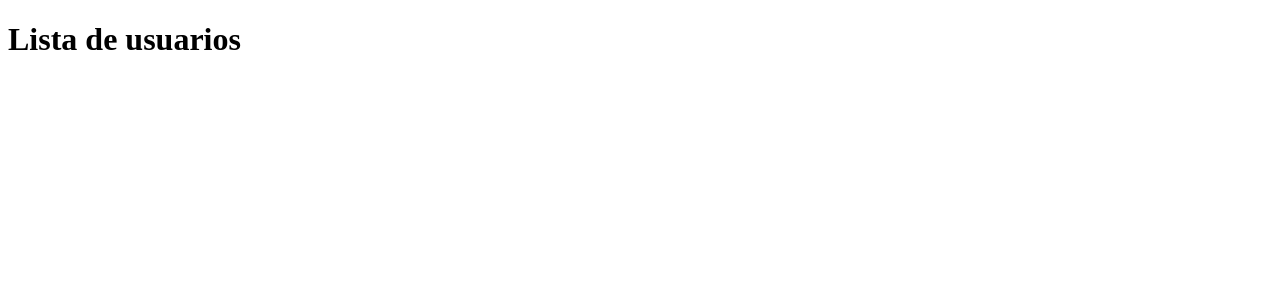
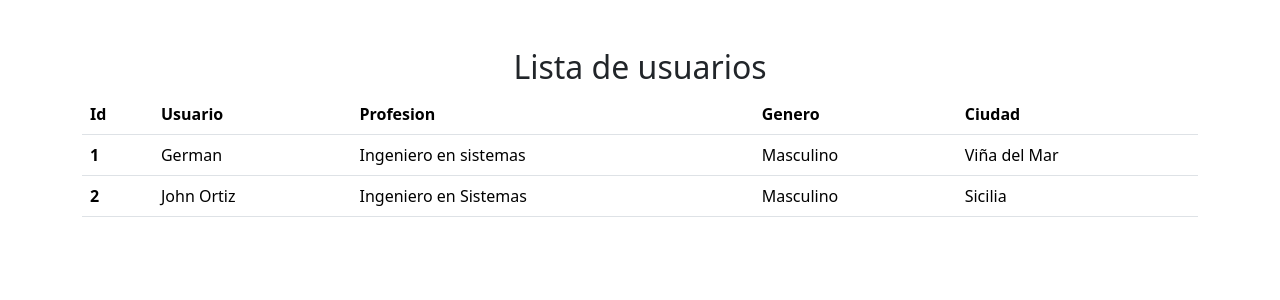
Before and after one commit to franciscapr/eco_dj, a Django app: page /usuario/lista/ in a window 1280 px wide. Shown: the top 300 px of the page. Run offline with Django 5.2, Linux system fonts and the light colour scheme; some libraries are stand-ins or nearby versions.

Commit message:
users plantilla

```diff
--- a/templates/usuariolist.html
+++ b/templates/usuariolist.html
@@ -1,13 +1,45 @@
+{% load static %}
 <!DOCTYPE html>
 <html lang="en">
 <head>
     <meta charset="UTF-8">
     <meta name="viewport" content="width=device-width, initial-scale=1.0">
     <title>Lista de Usuarios</title>
+    <link rel="stylesheet" href="{%  static 'css/bootstrap.min.css' %}">
 </head>
 <body>
-    <h1>Lista de usuarios</h1>
 
+    <div class="container">
+        <h2 class="text-center mt-5">Lista de usuarios</h2>
+
+        <table class="table">
+            <thead>
+              <tr>
+                <th scope="col">Id</th>
+                <th scope="col">Usuario</th>
+                <th scope="col">Profesion</th>
+                <th scope="col">Genero</th>
+                <th scope="col">Ciudad</th>
+            </tr>
+            </thead>
+            <tbody>
+              <tr>
+                <th scope="row">1</th>
+                <td>German</td>
+                <td>Ingeniero en sistemas</td>
+                <td>Masculino</td>
+                <td>Viña del Mar</td>
+            </tr>
+              <tr>
+                <th scope="row">2</th>
+                <td>John Ortiz</td>
+                <td>Ingeniero en Sistemas</td>
+                <td>Masculino</td>
+                <td>Sicilia</td>
+            </tr>
+            </tbody>
+          </table>
+    </div>
 
 
 
```
